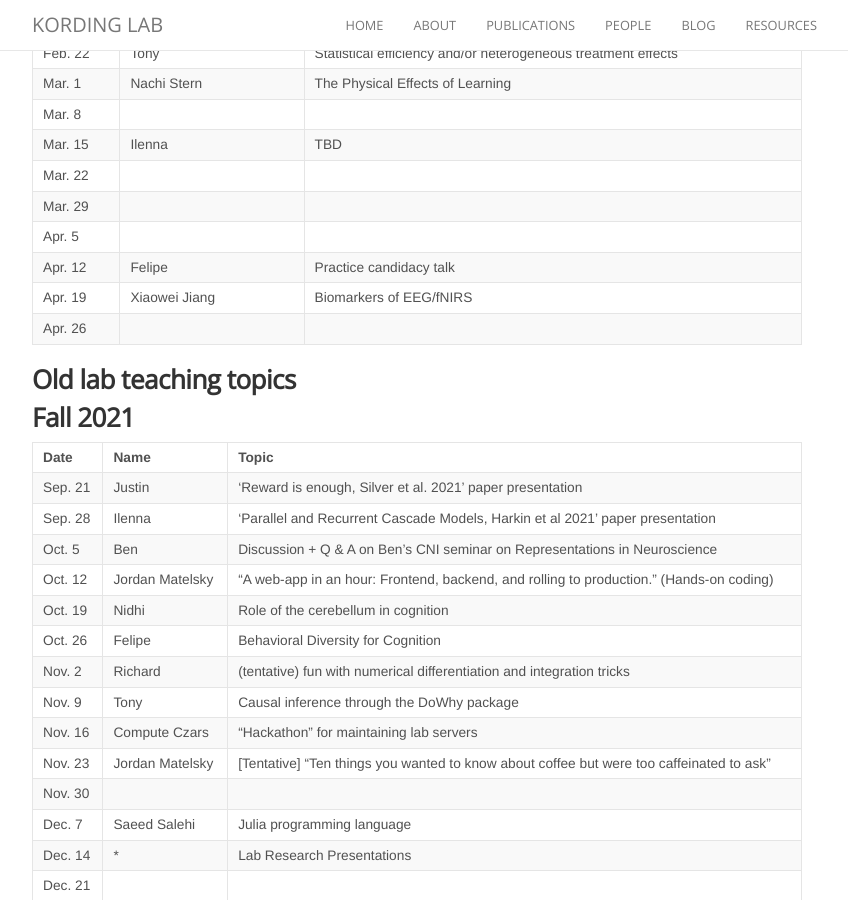
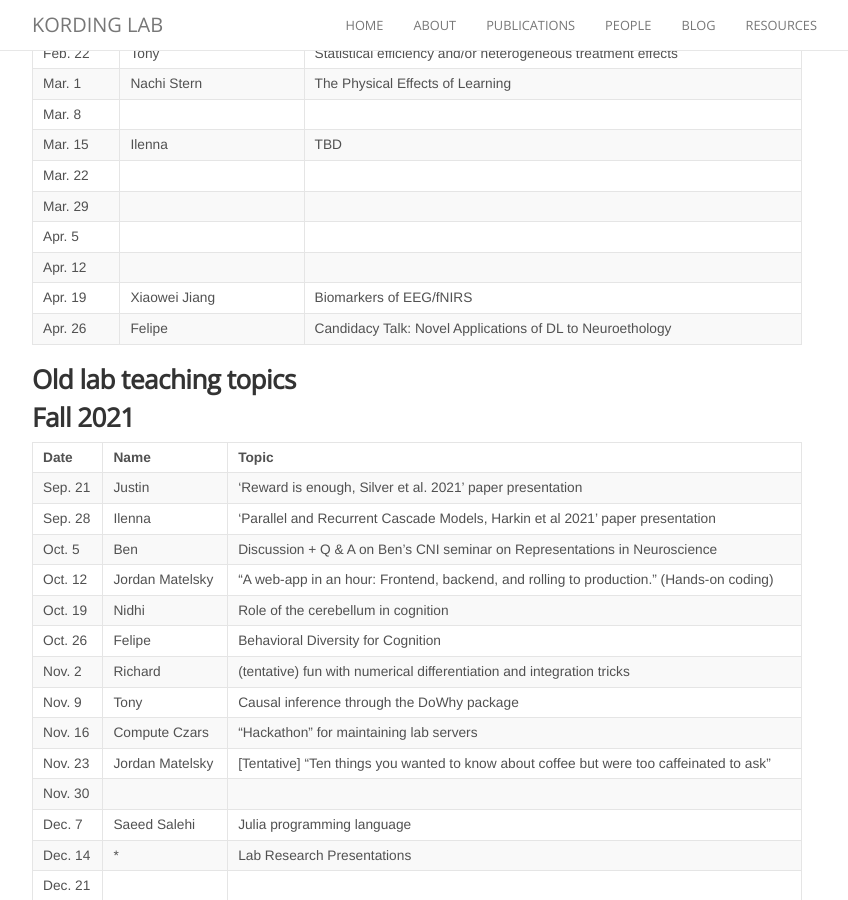
Before and after one commit to KordingLab/KordingLab.github.io, a Jekyll site: the page built from _posts/2021-01-01-upcoming-lab-teaching.md, in a window 1280 px wide and 900 px high, scrolled down 757 px. Shown: the whole window, without its empty margins (223-1071 px from the left). Built offline with Jekyll 4.4.1, drawn with Linux system fonts in a browser that asks for light colours; nearby versions of some CDN libraries; comment, search, counter and statistics services are not loaded.

Commit message:
Update 2021-01-01-upcoming-lab-teaching.md

```diff
--- a/_posts/2021-01-01-upcoming-lab-teaching.md
+++ b/_posts/2021-01-01-upcoming-lab-teaching.md
@@ -29,10 +29,10 @@ Please list below, topics you would like to learn more about (you may share your
 | Mar. 15 | Ilenna | TBD
 | Mar. 22 |  |
 | Mar. 29 |  |
-| Apr. 5 |  |
-| Apr. 12 | Felipe | Practice candidacy talk
+| Apr. 5 | |
+| Apr. 12 | |
 | Apr. 19 | Xiaowei Jiang | Biomarkers of EEG/fNIRS
-| Apr. 26 |  |
+| Apr. 26 | Felipe | Candidacy Talk: Novel Applications of DL to Neuroethology
 
 
 ### Old lab teaching topics
```
